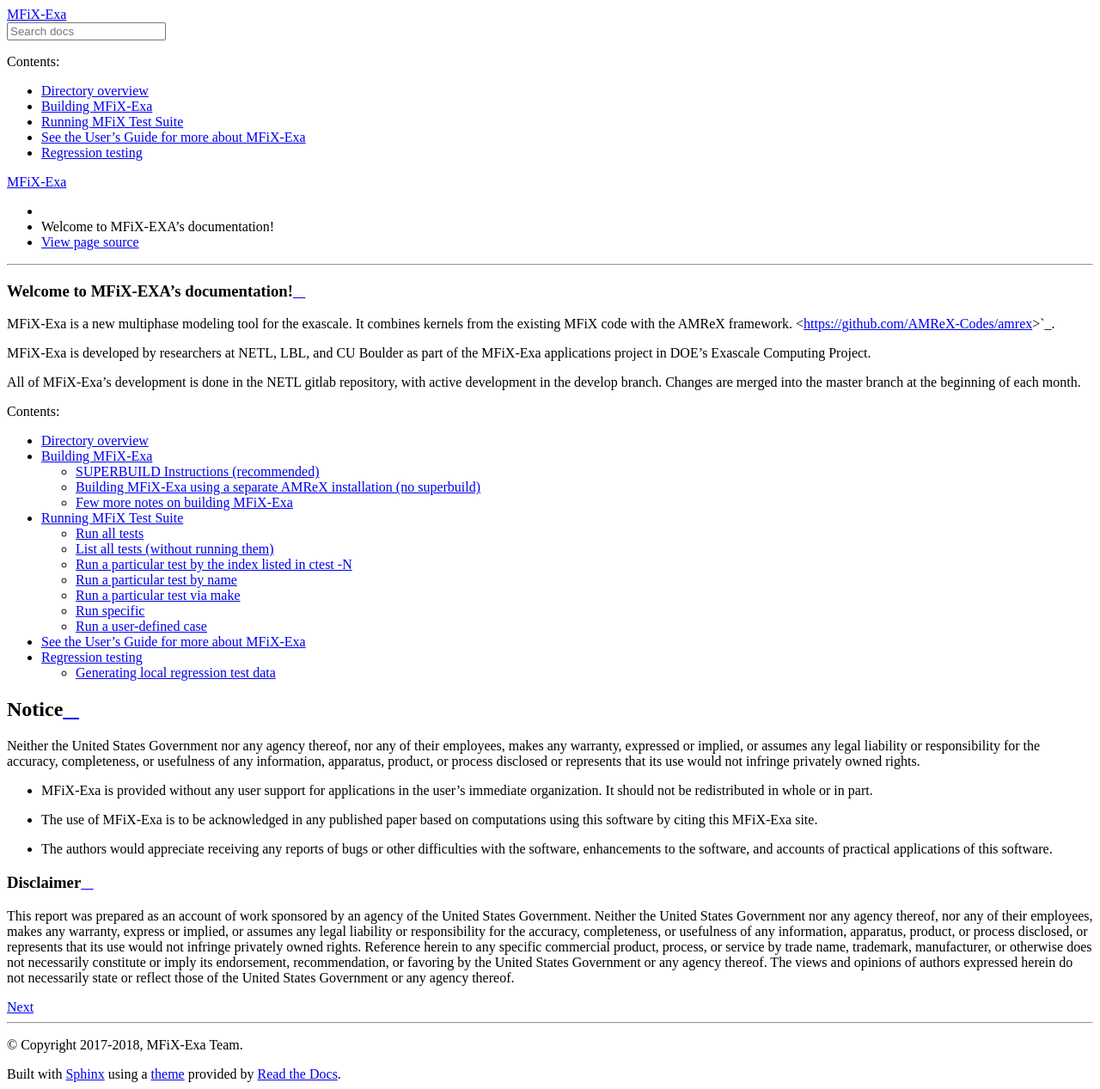
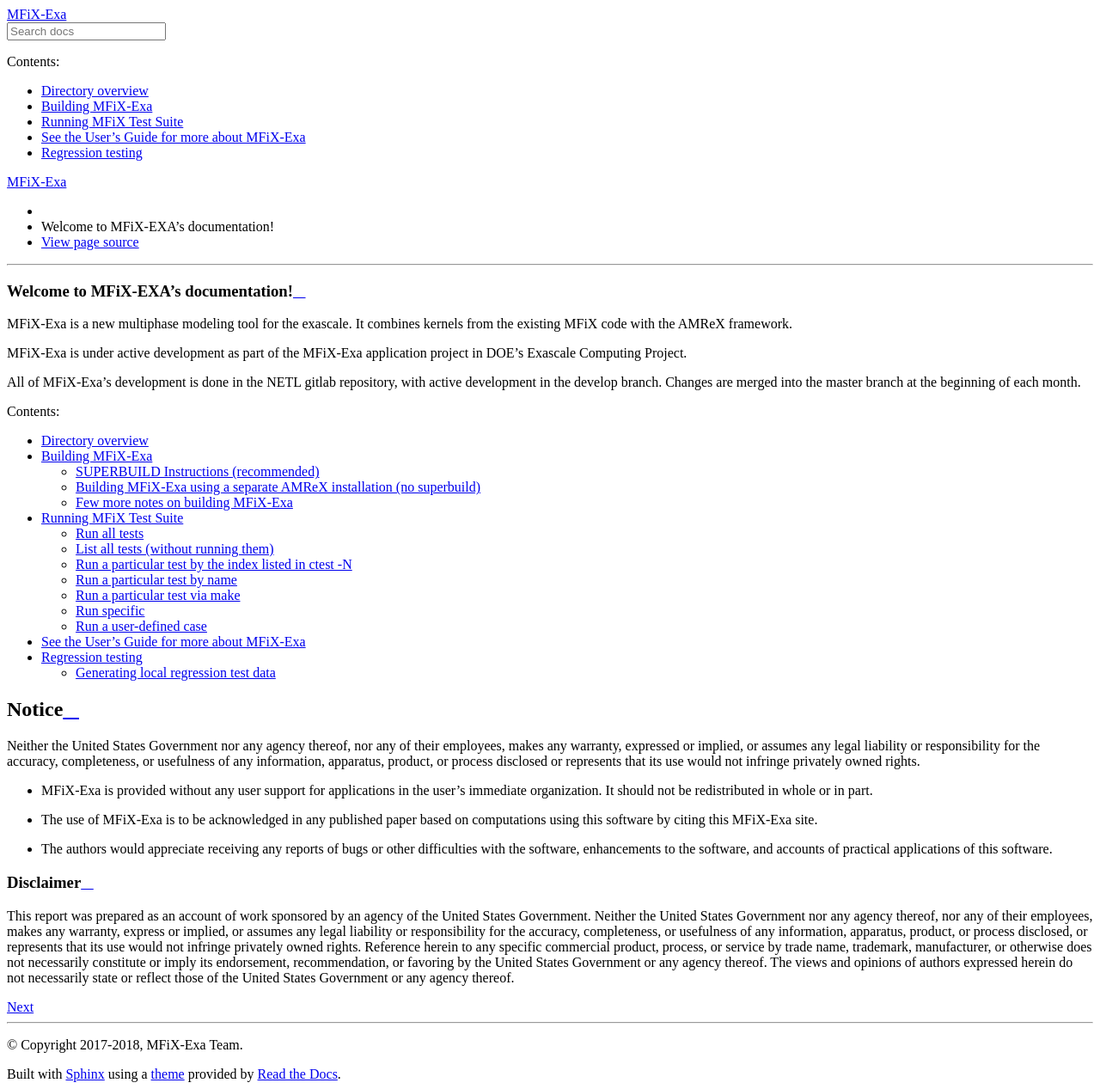
Before and after one commit to mwm126/MFIX-Exa, a Sphinx documentation site: the page built from docs/source/index.rst, in a window 1280 px wide. Shown: the whole page at 86% size. Built offline with Sphinx 7.4.7 and the Read the Docs theme 2.0.0, drawn with Linux system fonts in a browser that asks for light colours.

Commit message:
Remove extraneous link.

```diff
--- a/docs/source/index.rst
+++ b/docs/source/index.rst
@@ -8,10 +8,9 @@
 
 MFiX-Exa is a new multiphase modeling tool for the exascale.  It
 combines kernels from the existing MFiX code with the AMReX framework.
-<https://github.com/AMReX-Codes/amrex>`_.
 
-MFiX-Exa is developed by researchers at NETL, LBL, and CU Boulder as part of
-the MFiX-Exa applications project in DOE's Exascale Computing Project.
+MFiX-Exa is under active development as part of the MFiX-Exa
+application project in DOE's Exascale Computing Project.
 
 All of MFiX-Exa's development is done in the NETL gitlab repository, with
 active development in the develop branch. Changes are merged into
```
